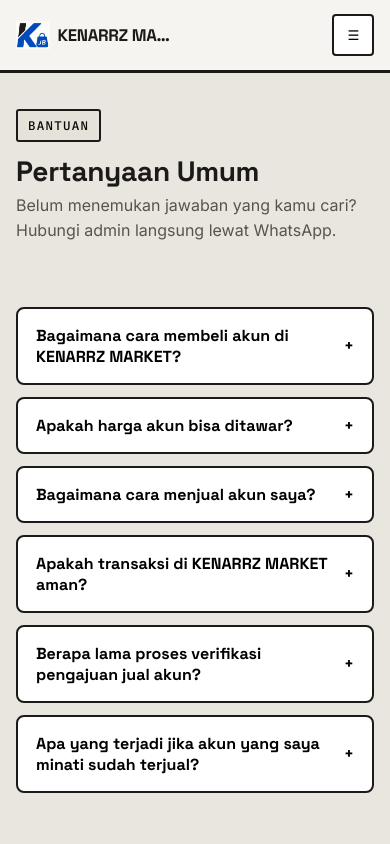
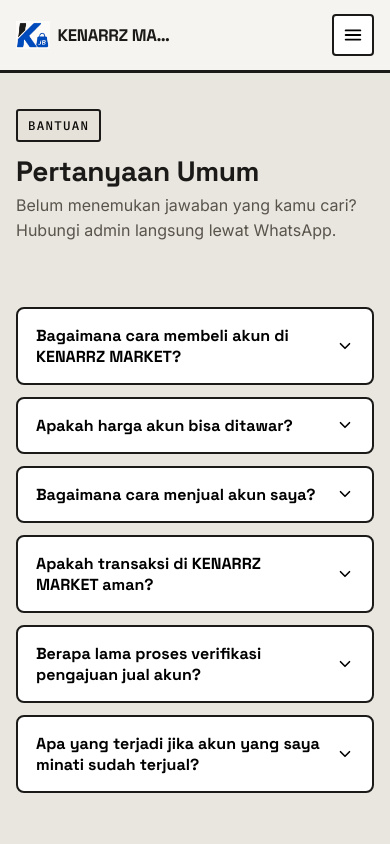
Before and after one commit to azhar83mhmmd-art/hdhd, a website: page public/faq.html in a window 390 px wide. Shown: the top 844 px of the page. Drawn offline with nearby package versions, Linux system fonts and the light colour scheme; no server answers.

Commit message:
Upload public/faq.html

```diff
--- a/public/faq.html
+++ b/public/faq.html
@@ -28,7 +28,7 @@
       </nav>
       <div class="navbar__actions">
         <a href="shop.html" class="btn btn-primary btn-sm">Cari Akun</a>
-        <button class="navbar__menu-toggle" data-menu-toggle aria-label="Buka menu">☰</button>
+        <button class="navbar__menu-toggle" data-menu-toggle aria-label="Buka menu"><svg class="icon" width="22" height="22" viewBox="0 0 24 24" fill="none" stroke="currentColor" stroke-width="2" stroke-linecap="round" stroke-linejoin="round" aria-hidden="true"><line x1="4" y1="7" x2="20" y2="7"></line><line x1="4" y1="12" x2="20" y2="12"></line><line x1="4" y1="17" x2="20" y2="17"></line></svg></button>
       </div>
     </div>
   </header>
@@ -36,7 +36,7 @@
   <div class="mobile-drawer" data-mobile-drawer>
     <div class="mobile-drawer__backdrop" data-drawer-backdrop></div>
     <div class="mobile-drawer__panel">
-      <button class="mobile-drawer__close" data-drawer-close aria-label="Tutup menu">✕</button>
+      <button class="mobile-drawer__close" data-drawer-close aria-label="Tutup menu"><svg class="icon" width="18" height="18" viewBox="0 0 24 24" fill="none" stroke="currentColor" stroke-width="2" stroke-linecap="round" stroke-linejoin="round" aria-hidden="true"><line x1="18" y1="6" x2="6" y2="18"></line><line x1="6" y1="6" x2="18" y2="18"></line></svg></button>
       <a href="index.html" class="mobile-drawer__link">Beranda</a>
       <a href="shop.html" class="mobile-drawer__link">Beli Akun</a>
       <a href="sell.html" class="mobile-drawer__link">Jual Akun</a>
@@ -58,7 +58,7 @@
       <div class="faq-item">
         <button class="faq-item__q">
           Bagaimana cara membeli akun di KENARRZ MARKET?
-          <span class="faq-item__icon">+</span>
+          <span class="faq-item__icon"><svg class="icon" width="18" height="18" viewBox="0 0 24 24" fill="none" stroke="currentColor" stroke-width="2.2" stroke-linecap="round" stroke-linejoin="round" aria-hidden="true"><polyline points="6 9 12 15 18 9"></polyline></svg></span>
         </button>
         <div class="faq-item__a">
           <p>Pilih akun yang kamu inginkan di halaman Beli Akun, lalu klik "Beli Sekarang". Kamu akan diarahkan ke WhatsApp admin dengan pesan yang sudah berisi detail akun untuk melanjutkan proses pembayaran.</p>
@@ -68,7 +68,7 @@
       <div class="faq-item">
         <button class="faq-item__q">
           Apakah harga akun bisa ditawar?
-          <span class="faq-item__icon">+</span>
+          <span class="faq-item__icon"><svg class="icon" width="18" height="18" viewBox="0 0 24 24" fill="none" stroke="currentColor" stroke-width="2.2" stroke-linecap="round" stroke-linejoin="round" aria-hidden="true"><polyline points="6 9 12 15 18 9"></polyline></svg></span>
         </button>
         <div class="faq-item__a">
           <p>Bisa. Gunakan tombol "Tawar Harga" pada halaman detail akun, isi harga yang kamu inginkan, dan admin akan menghubungimu lewat WhatsApp untuk negosiasi lebih lanjut.</p>
@@ -78,7 +78,7 @@
       <div class="faq-item">
         <button class="faq-item__q">
           Bagaimana cara menjual akun saya?
-          <span class="faq-item__icon">+</span>
+          <span class="faq-item__icon"><svg class="icon" width="18" height="18" viewBox="0 0 24 24" fill="none" stroke="currentColor" stroke-width="2.2" stroke-linecap="round" stroke-linejoin="round" aria-hidden="true"><polyline points="6 9 12 15 18 9"></polyline></svg></span>
         </button>
         <div class="faq-item__a">
           <p>Isi form di halaman Jual Akun selengkap mungkin, sertakan foto sebagai bukti kepemilikan. Tim kami akan meninjau pengajuanmu dan menghubungimu lewat WhatsApp untuk proses verifikasi.</p>
@@ -88,7 +88,7 @@
       <div class="faq-item">
         <button class="faq-item__q">
           Apakah transaksi di KENARRZ MARKET aman?
-          <span class="faq-item__icon">+</span>
+          <span class="faq-item__icon"><svg class="icon" width="18" height="18" viewBox="0 0 24 24" fill="none" stroke="currentColor" stroke-width="2.2" stroke-linecap="round" stroke-linejoin="round" aria-hidden="true"><polyline points="6 9 12 15 18 9"></polyline></svg></span>
         </button>
         <div class="faq-item__a">
           <p>Kami tidak pernah meminta password, OTP, atau recovery code di form manapun. Semua verifikasi dan serah terima akun dilakukan langsung lewat komunikasi WhatsApp dengan admin.</p>
@@ -98,7 +98,7 @@
       <div class="faq-item">
         <button class="faq-item__q">
           Berapa lama proses verifikasi pengajuan jual akun?
-          <span class="faq-item__icon">+</span>
+          <span class="faq-item__icon"><svg class="icon" width="18" height="18" viewBox="0 0 24 24" fill="none" stroke="currentColor" stroke-width="2.2" stroke-linecap="round" stroke-linejoin="round" aria-hidden="true"><polyline points="6 9 12 15 18 9"></polyline></svg></span>
         </button>
         <div class="faq-item__a">
           <p>Admin akan menghubungimu lewat WhatsApp setelah meninjau pengajuan. Waktu peninjauan dapat bervariasi tergantung kelengkapan data yang kamu berikan.</p>
@@ -108,7 +108,7 @@
       <div class="faq-item">
         <button class="faq-item__q">
           Apa yang terjadi jika akun yang saya minati sudah terjual?
-          <span class="faq-item__icon">+</span>
+          <span class="faq-item__icon"><svg class="icon" width="18" height="18" viewBox="0 0 24 24" fill="none" stroke="currentColor" stroke-width="2.2" stroke-linecap="round" stroke-linejoin="round" aria-hidden="true"><polyline points="6 9 12 15 18 9"></polyline></svg></span>
         </button>
         <div class="faq-item__a">
           <p>Status akun diperbarui secara langsung. Jika akun sudah terjual saat kamu mencoba membeli atau menawar, sistem akan memberi tahu dan kamu bisa memilih akun lain yang tersedia.</p>
@@ -125,6 +125,14 @@
     </div>
   </footer>
 
+    <!-- ═══ Bottom Navigation (mobile) ═══ -->
+  <nav class="bottom-nav" aria-label="Navigasi utama">
+      <a href="index.html" class="bottom-nav__item"><svg class="icon" viewBox="0 0 24 24" fill="none" stroke="currentColor" stroke-width="2" stroke-linecap="round" stroke-linejoin="round" aria-hidden="true"><path d="M3 9.5 12 3l9 6.5V20a1 1 0 0 1-1 1h-5v-7H9v7H4a1 1 0 0 1-1-1Z"></path></svg><span>Beranda</span></a>
+      <a href="shop.html" class="bottom-nav__item"><svg class="icon" viewBox="0 0 24 24" fill="none" stroke="currentColor" stroke-width="2" stroke-linecap="round" stroke-linejoin="round" aria-hidden="true"><path d="M6 2 3 6v14a2 2 0 0 0 2 2h14a2 2 0 0 0 2-2V6l-3-4Z"></path><path d="M3 6h18"></path><path d="M16 10a4 4 0 0 1-8 0"></path></svg><span>Beli</span></a>
+      <a href="sell.html" class="bottom-nav__item"><svg class="icon" viewBox="0 0 24 24" fill="none" stroke="currentColor" stroke-width="2" stroke-linecap="round" stroke-linejoin="round" aria-hidden="true"><path d="M12.59 2.59A2 2 0 0 0 11.17 2H4a2 2 0 0 0-2 2v7.17a2 2 0 0 0 .59 1.41l8.7 8.71a2.43 2.43 0 0 0 3.42 0l6.58-6.58a2.43 2.43 0 0 0 0-3.42Z"></path><circle cx="7.5" cy="7.5" r="1.4"></circle></svg><span>Jual</span></a>
+      <a href="faq.html" class="bottom-nav__item is-active"><svg class="icon" viewBox="0 0 24 24" fill="none" stroke="currentColor" stroke-width="2" stroke-linecap="round" stroke-linejoin="round" aria-hidden="true"><circle cx="12" cy="12" r="10"></circle><path d="M9.09 9a3 3 0 0 1 5.83 1c0 2-3 3-3 3"></path><line x1="12" y1="17" x2="12.01" y2="17"></line></svg><span>FAQ</span></a>
+  </nav>
+
   <script src="https://cdn.jsdelivr.net/npm/@supabase/supabase-js@2"></script>
   <script src="js/supabase-client.js"></script>
   <script src="js/app.js"></script>
```
